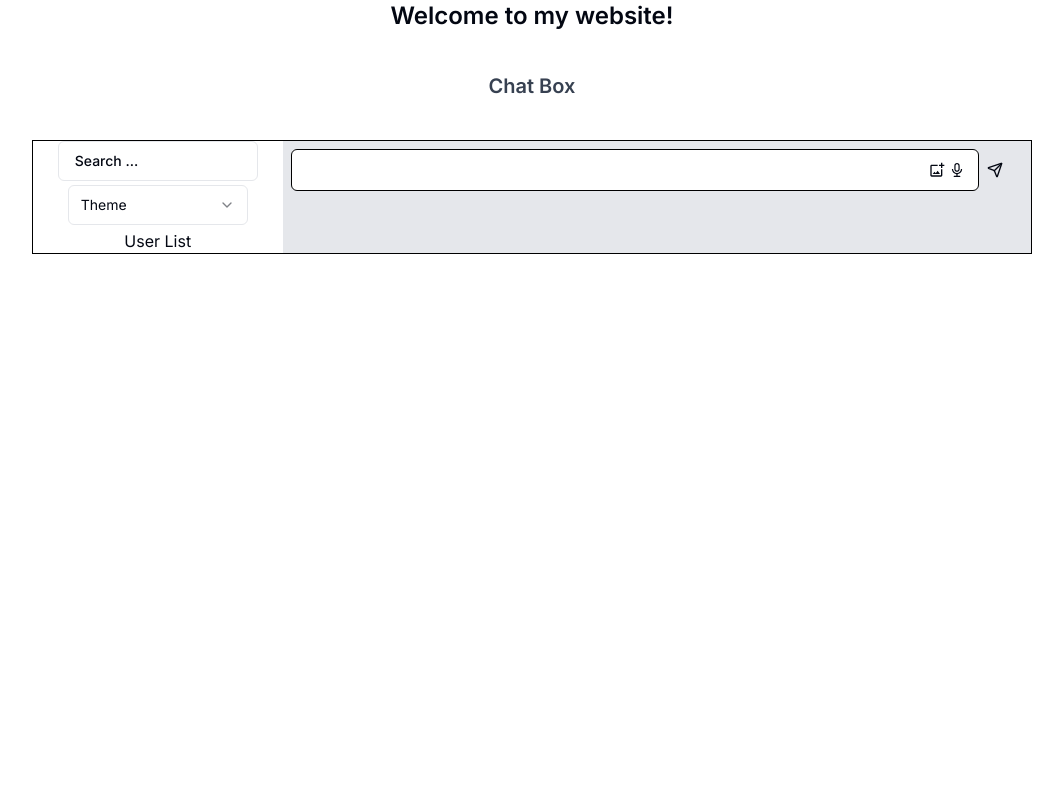
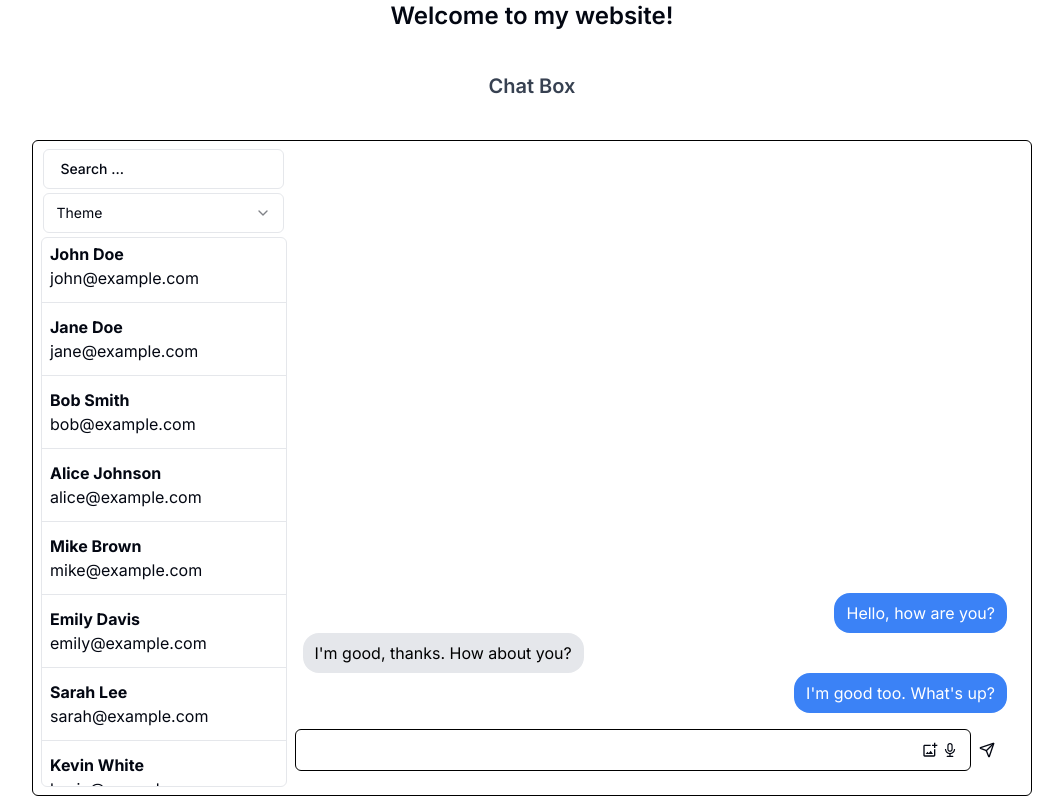
Before and after one commit to pally0091/chat-interface, a Next.js app: page / in a window 1280 px wide. Shown: the whole page, without its empty margins (108-1171 px from the left). Built offline with nearby package versions, Linux system fonts and the light colour scheme.

Commit message:
Updated package.json dependencies and modified src/app/page.tsx to add new components and functionality

```diff
--- a/package.json
+++ b/package.json
@@ -11,7 +11,9 @@
   "dependencies": {
     "@radix-ui/react-dialog": "^1.0.5",
     "@radix-ui/react-popover": "^1.0.7",
+    "@radix-ui/react-scroll-area": "^1.0.5",
     "@radix-ui/react-select": "^2.0.0",
+    "@radix-ui/react-separator": "^1.0.3",
     "@radix-ui/react-slot": "^1.0.2",
     "class-variance-authority": "^0.7.0",
     "clsx": "^2.1.1",
--- a/src/app/page.tsx
+++ b/src/app/page.tsx
@@ -26,12 +26,16 @@ import {
   CommandList,
 } from "@/components/ui/command";
 import { cn } from "@/lib/utils";
+import Link from "next/link";
+import { ScrollArea } from "@/components/ui/scrollarea";
+import { Separator } from "@/components/ui/separator";
+import { SlClose } from "react-icons/sl";
 
 const SelectBox = () => {
   return (
-    <div className="mx-auto">
+    <div className="mx-auto w-[98%]">
       <Select>
-        <SelectTrigger className="w-[180px]">
+        <SelectTrigger className="w-full">
           <SelectValue placeholder="Theme" />
         </SelectTrigger>
         <SelectContent>
@@ -70,7 +74,7 @@ const Search = () => {
     },
   ];
   return (
-    <div className="mx-auto">
+    <div className="mx-auto w-[98%]">
       <Popover
         open={open}
         onOpenChange={setOpen}
@@ -80,14 +84,14 @@ const Search = () => {
             variant="outline"
             role="combobox"
             aria-expanded={open}
-            className="w-[200px] justify-between"
+            className="w-full justify-between"
           >
             {value
               ? frameworks.find((framework) => framework.value === value)?.label
               : "Search ..."}
           </Button>
         </PopoverTrigger>
-        <PopoverContent className="w-[200px] p-0">
+        <PopoverContent className="w-[90%] p-0 mx-auto">
           <Command>
             <CommandInput placeholder="Search.." />
             <CommandList>
@@ -121,19 +125,201 @@ const Search = () => {
 };
 
 const UserList = () => {
-  return <h1>User List</h1>;
+  const users = [
+    {
+      id: 1,
+      name: "John Doe",
+      email: "john@example.com",
+    },
+    {
+      id: 2,
+      name: "Jane Doe",
+      email: "jane@example.com",
+    },
+    {
+      id: 3,
+      name: "Bob Smith",
+      email: "bob@example.com",
+    },
+    {
+      id: 4,
+      name: "Alice Johnson",
+      email: "alice@example.com",
+    },
+    {
+      id: 5,
+      name: "Mike Brown",
+      email: "mike@example.com",
+    },
+    {
+      id: 6,
+      name: "Emily Davis",
+      email: "emily@example.com",
+    },
+    {
+      id: 7,
+      name: "Sarah Lee",
+      email: "sarah@example.com",
+    },
+    {
+      id: 8,
+      name: "Kevin White",
+      email: "kevin@example.com",
+    },
+    {
+      id: 9,
+      name: "Lisa Nguyen",
+      email: "lisa@example.com",
+    },
+    {
+      id: 10,
+      name: "David Kim",
+      email: "david@example.com",
+    },
+  ];
+  return (
+    <ScrollArea className=" h-[550px] rounded-md border">
+      <ul>
+        {users.map((user) => (
+          <>
+            <Link
+              key={user.id}
+              href="#"
+              className="m-0"
+            >
+              <li className="text-left px-2 py-1 ">
+                <b>{user.name}</b> <br />
+                {user.email}
+              </li>
+            </Link>
+            <Separator className="my-2" />
+          </>
+        ))}
+      </ul>
+    </ScrollArea>
+  );
+};
+
+const Messages = () => {
+  const messages = [
+    {
+      id: 1,
+      text: "Hello, how are you?",
+      sender: "Me",
+    },
+    {
+      id: 2,
+      text: "I'm good, thanks. How about you?",
+      sender: "John Doe",
+    },
+    {
+      id: 3,
+      text: "I'm good too. What's up?",
+      sender: "Me",
+    },
+  ];
+
+  return (
+    <div className="flex flex-col gap-4 w-full px-2">
+      <ScrollArea>
+        {messages.map((message) => (
+          <>
+            <div
+              key={message.id}
+              className={`flex w-full ${
+                message.sender === "Me" ? "justify-end" : "justify-start"
+              }`}
+            >
+              <div
+                className={`rounded-2xl px-3 py-2 ${
+                  message.sender === "Me"
+                    ? "bg-blue-500 text-white"
+                    : "bg-gray-200 text-black"
+                }`}
+              >
+                <p>{message.text}</p>
+              </div>
+            </div>
+          </>
+        ))}
+      </ScrollArea>
+    </div>
+  );
+};
+
+const ImageUpload = ({ closeModal }: { closeModal: () => void }) => {
+  const [file, setFile] = useState<File | null>(null);
+  const handleFileChange = (e: React.ChangeEvent<HTMLInputElement>) => {
+    if (e.target.files && e.target.files.length > 0) {
+      setFile(e.target.files[0]);
+    }
+  };
+  const handleUpload = () => {
+    if (file) {
+      // Upload file logic here
+      console.log("File uploaded successfully!");
+      closeModal();
+      alert("Image Uploaded");
+    } else {
+      alert("Please, Upload Image!");
+    }
+  };
+  return (
+    <div className="fixed inset-0 flex items-center justify-center z-50 bg-black bg-opacity-50">
+      <div className="bg-white rounded-lg overflow-hidden shadow-xl transform transition-all max-w-lg w-full p-6">
+        <div className="flex justify-between items-center border-b pb-3">
+          <h3 className="text-lg leading-6 font-medium text-gray-900">
+            Upload Image
+          </h3>
+          <button
+            className="text-gray-400 hover:text-gray-500"
+            onClick={closeModal}
+          >
+            <SlClose className="text-xl font-semibold" />
+          </button>
+        </div>
+        <div className="mt-4">
+          <input
+            type="file"
+            onChange={handleFileChange}
+            className="block w-full text-sm text-gray-500 file:mr-4 file:py-2 file:px-4 file:rounded file:border-0 file:text-sm file:font-semibold file:bg-blue-50 file:text-blue-700 hover:file:bg-blue-100"
+          />
+        </div>
+        <div className="mt-4 flex justify-end">
+          <button
+            className="bg-gray-500 text-white font-bold py-2 px-4 rounded mr-2"
+            onClick={closeModal}
+          >
+            Cancel
+          </button>
+          <button
+            className="bg-blue-500 text-white font-bold py-2 px-4 rounded"
+            onClick={handleUpload}
+          >
+            Upload
+          </button>
+        </div>
+      </div>
+    </div>
+  );
 };
 
 const Chat = () => {
+  const [isOpen, setIsOpen] = useState(false);
   return (
-    <div className="">
+    <>
+      <div className="flex flex-col items-end justify-end h-full gap-4 py-2">
+        <Messages />
         <div className="w-full flex gap-2 items-center">
           <div className="bg-white border border-black rounded-md py-2 px-3 flex gap-1 items-center w-[95%]">
             <input
               type="text"
               className="w-[95%] outline-none focus:outline-none"
             />
-          <button className="w-[2.5%]">
+            <button
+              className="w-[2.5%]"
+              onClick={() => setIsOpen(true)}
+            >
               <MdOutlineAddPhotoAlternate />
             </button>
             <button className="w-[2.5%]">
@@ -145,6 +331,8 @@ const Chat = () => {
           </button>
         </div>
       </div>
+      {isOpen && <ImageUpload closeModal={() => setIsOpen(false)} />}
+    </>
   );
 };
 
@@ -152,13 +340,13 @@ const ChatBox = () => {
   return (
     <div className="max-w-[1000px] w-full mx-auto">
       <h1 className="text-xl font-semibold text-gray-700 my-10">Chat Box</h1>
-      <div className="border border-black flex">
+      <div className="border border-black rounded-md flex p-2">
         <div className="w-[25%] flex flex-col gap-1 justify-center">
           <Search />
           <SelectBox />
           <UserList />
         </div>
-        <div className="w-[75%] p-2 bg-gray-200">
+        <div className="w-[75%] p-2 bg-white">
           <Chat />
         </div>
       </div>
--- /dev/null
+++ b/src/components/ui/scrollarea.tsx
@@ -0,0 +1,48 @@
+"use client";
+
+import * as React from "react";
+import * as ScrollAreaPrimitive from "@radix-ui/react-scroll-area";
+
+import { cn } from "@/lib/utils";
+
+const ScrollArea = React.forwardRef<
+  React.ElementRef<typeof ScrollAreaPrimitive.Root>,
+  React.ComponentPropsWithoutRef<typeof ScrollAreaPrimitive.Root>
+>(({ className, children, ...props }, ref) => (
+  <ScrollAreaPrimitive.Root
+    ref={ref}
+    className={cn("relative overflow-hidden", className)}
+    {...props}
+  >
+    <ScrollAreaPrimitive.Viewport className="h-full w-full rounded-[inherit]">
+      {children}
+    </ScrollAreaPrimitive.Viewport>
+    <ScrollBar />
+    <ScrollAreaPrimitive.Corner />
+  </ScrollAreaPrimitive.Root>
+));
+ScrollArea.displayName = ScrollAreaPrimitive.Root.displayName;
+
+const ScrollBar = React.forwardRef<
+  React.ElementRef<typeof ScrollAreaPrimitive.ScrollAreaScrollbar>,
+  React.ComponentPropsWithoutRef<typeof ScrollAreaPrimitive.ScrollAreaScrollbar>
+>(({ className, orientation = "vertical", ...props }, ref) => (
+  <ScrollAreaPrimitive.ScrollAreaScrollbar
+    ref={ref}
+    orientation={orientation}
+    className={cn(
+      "flex touch-none select-none transition-colors",
+      orientation === "vertical" &&
+        "h-full w-2.5 border-l border-l-transparent p-[1px]",
+      orientation === "horizontal" &&
+        "h-2.5 flex-col border-t border-t-transparent p-[1px]",
+      className
+    )}
+    {...props}
+  >
+    <ScrollAreaPrimitive.ScrollAreaThumb className="relative flex-1 rounded-full bg-border" />
+  </ScrollAreaPrimitive.ScrollAreaScrollbar>
+));
+ScrollBar.displayName = ScrollAreaPrimitive.ScrollAreaScrollbar.displayName;
+
+export { ScrollArea, ScrollBar };
--- /dev/null
+++ b/src/components/ui/separator.tsx
@@ -0,0 +1,31 @@
+"use client";
+
+import * as React from "react";
+import * as SeparatorPrimitive from "@radix-ui/react-separator";
+
+import { cn } from "@/lib/utils";
+
+const Separator = React.forwardRef<
+  React.ElementRef<typeof SeparatorPrimitive.Root>,
+  React.ComponentPropsWithoutRef<typeof SeparatorPrimitive.Root>
+>(
+  (
+    { className, orientation = "horizontal", decorative = true, ...props },
+    ref
+  ) => (
+    <SeparatorPrimitive.Root
+      ref={ref}
+      decorative={decorative}
+      orientation={orientation}
+      className={cn(
+        "shrink-0 bg-border",
+        orientation === "horizontal" ? "h-[1px] w-full" : "h-full w-[1px]",
+        className
+      )}
+      {...props}
+    />
+  )
+);
+Separator.displayName = SeparatorPrimitive.Root.displayName;
+
+export { Separator };
```
Lines whose indentation alone changed are shown as unchanged.
